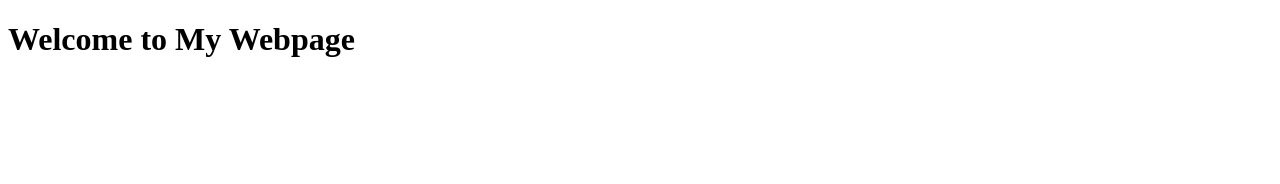
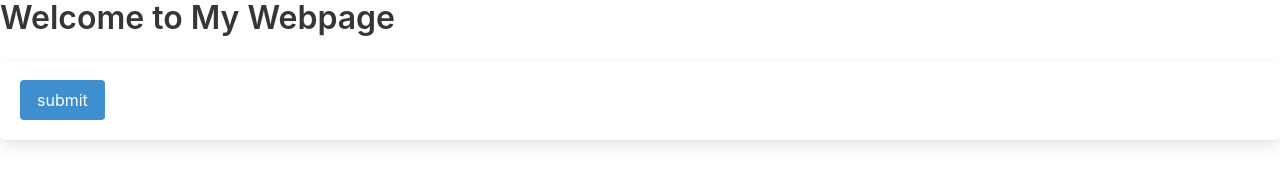
Before and after one commit to howardgod/howardgod.github.io, a plain HTML site: page index.html in a window 1280 px wide. Drawn offline with nearby package versions, Linux system fonts and the light colour scheme.

Commit message:
add bulma cdn

```diff
--- a/index.html
+++ b/index.html
@@ -3,11 +3,15 @@
 <head>
   <meta charset="UTF-8">
   <title>My Webpage</title>
+  <link rel="stylesheet" href="https://cdn.jsdelivr.net/npm/bulma@0.9.4/css/bulma.min.css">
   <script src="https://code.jquery.com/jquery-3.6.0.min.js"></script>
 </head>
 <body>
-  <h1>Welcome to My Webpage</h1>
+  <h1 class="title text-has-primary">Welcome to My Webpage</h1>
 
+  <div class="box">
+    <button class="button is-info">submit</button>
+  </div>
   <!-- Your content goes here -->
 
   <script>
```
